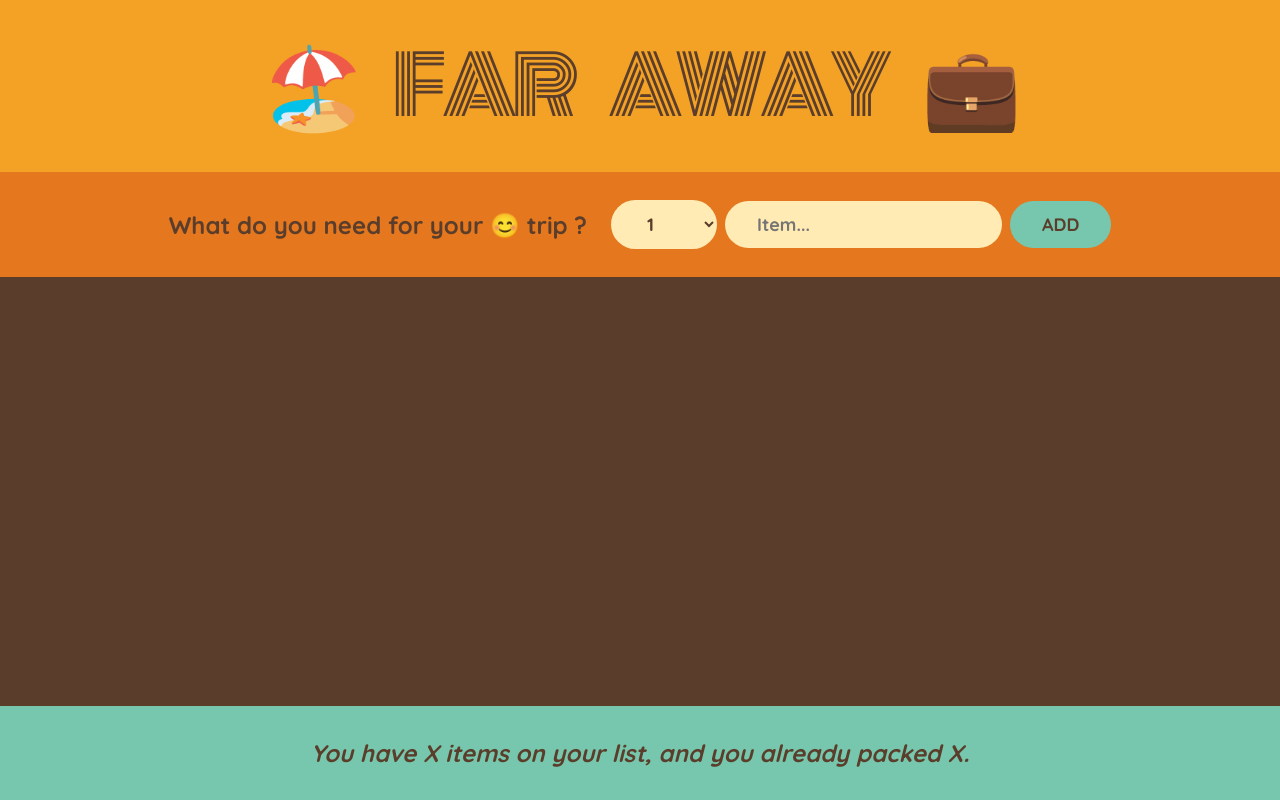
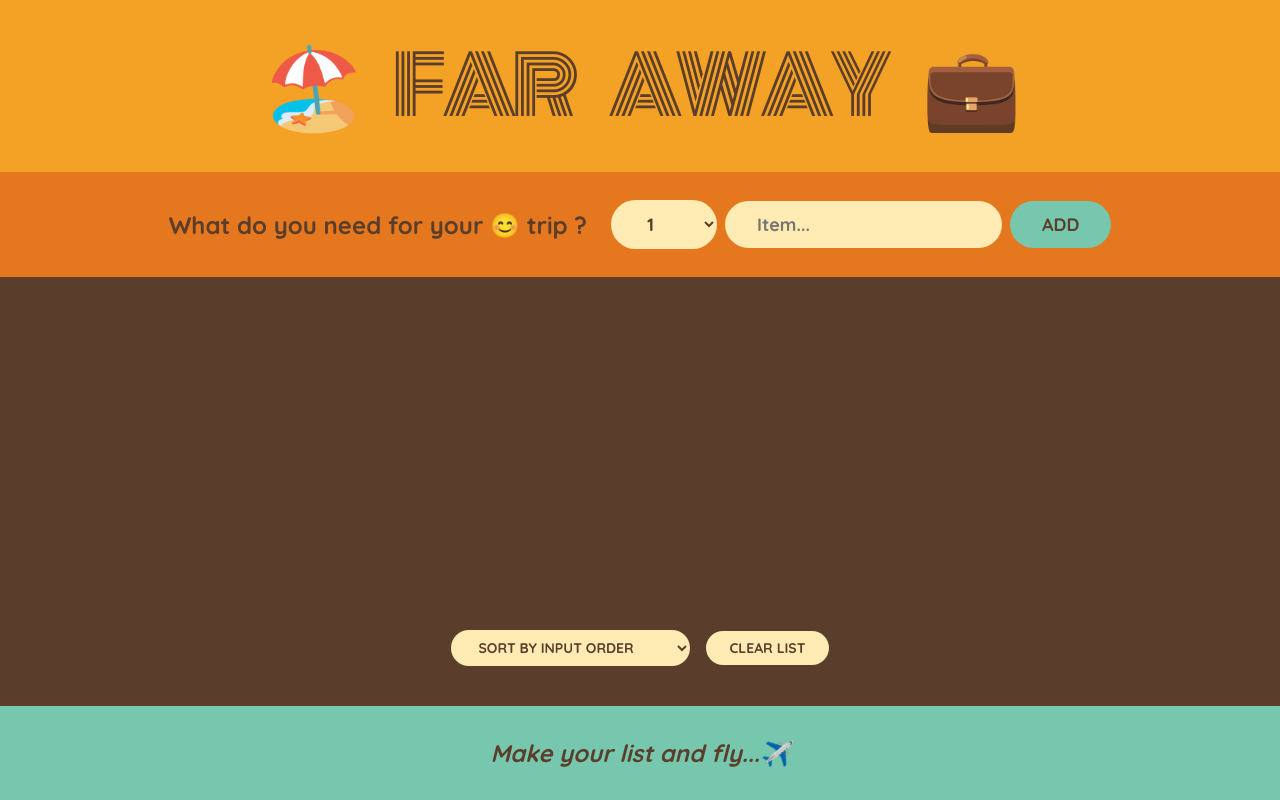
Before and after one commit to Gauravjoshi321/Travel-list, a React (Create React App) app: page / in a window 1280 px wide. Built offline with nearby package versions, Linux system fonts and the light colour scheme.

Commit message:
on 19 aug

```diff
--- a/src/App.js
+++ b/src/App.js
@@ -16,6 +16,14 @@
       ? { ...item, packed: !item.packed } : item));
   }
 
+  function handleDeleteList() {
+    const confirm = window.confirm("Are you sure you want to delete all the items");
+
+    if (!confirm) return;
+
+    setItems([]);
+  }
+
   return <div className="app">
     <Logo />
     <Form onAddItem={handleAddItems} />
@@ -23,8 +31,9 @@
       items={items}
       onDeleteItems={handleDeleteItems}
       onToggleCheckBox={handleToggleCheckBox}
+      handleDeleteList={handleDeleteList}
     />
-    <Stats />
+    <Stats items={items} />
   </div>
 }
 
@@ -82,16 +91,37 @@
   )
 }
 
-function PackingList({ items, onDeleteItems, onToggleCheckBox }) {
+function PackingList({ items, onDeleteItems, onToggleCheckBox, handleDeleteList }) {
+  const [sortBy, setSortBy] = useState("input");
+
+  let sortedItems;
+
+  if (sortBy === "input") sortedItems = items;
+
+  if (sortBy === "description") sortedItems = items.slice()
+    .sort((a, b) => a.description.localeCompare(b.description));
+
+  if (sortBy === "packed") sortedItems = items.slice()
+    .sort((a, b) => Number(a.packed) + Number(b.packed));
+
   return <div className="list">
     <ul>
-      {items.map((item) => (<Item
+      {sortedItems.map((item) => (<Item
         item={item}
         key={item.id}
         onDeleteItems={onDeleteItems}
         onToggleCheckBox={onToggleCheckBox}
       />))}
     </ul>
+
+    <div className='actions'>
+      <select value={sortBy} onChange={e => setSortBy(e.target.value)}>
+        <option value="input">Sort by Input order</option>
+        <option value="description">Sort By Description</option>
+        <option value="packed">Sort by Packed Status</option>
+      </select>
+      <button onClick={handleDeleteList}>Clear list</button>
+    </div>
   </div>
 }
 
@@ -110,10 +140,24 @@
   )
 }
 
-function Stats() {
+function Stats({ items }) {
+  if (items.length === 0)
+    return <footer className="stats">
+      <em>
+        Make your list and fly...✈️
+      </em>
+    </footer>
+
+  const numsItems = items.length;
+  const numPacked = items.filter(item => item.packed).length;
+  const percentage = Math.round(numPacked / numsItems * 100);
+
   return <footer className="stats">
-    <em>
-      You have X items on your list, and you already packed X.
+    <em>{
+      percentage === 100
+        ? `you are all ready to board ✈️`
+        : `You have ${numsItems} items on your list, and you already packed ${numPacked} (${percentage}%).`
+    }
     </em>
   </footer>
 }
```
